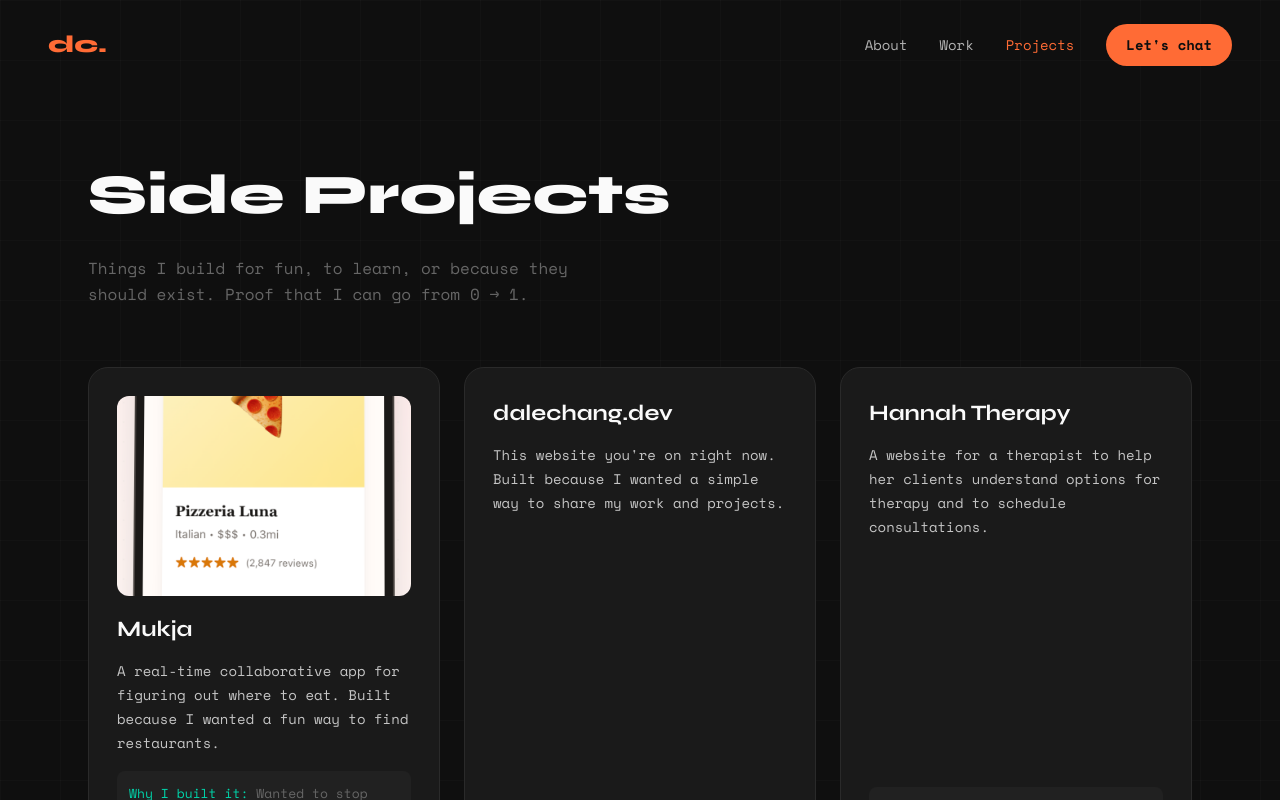
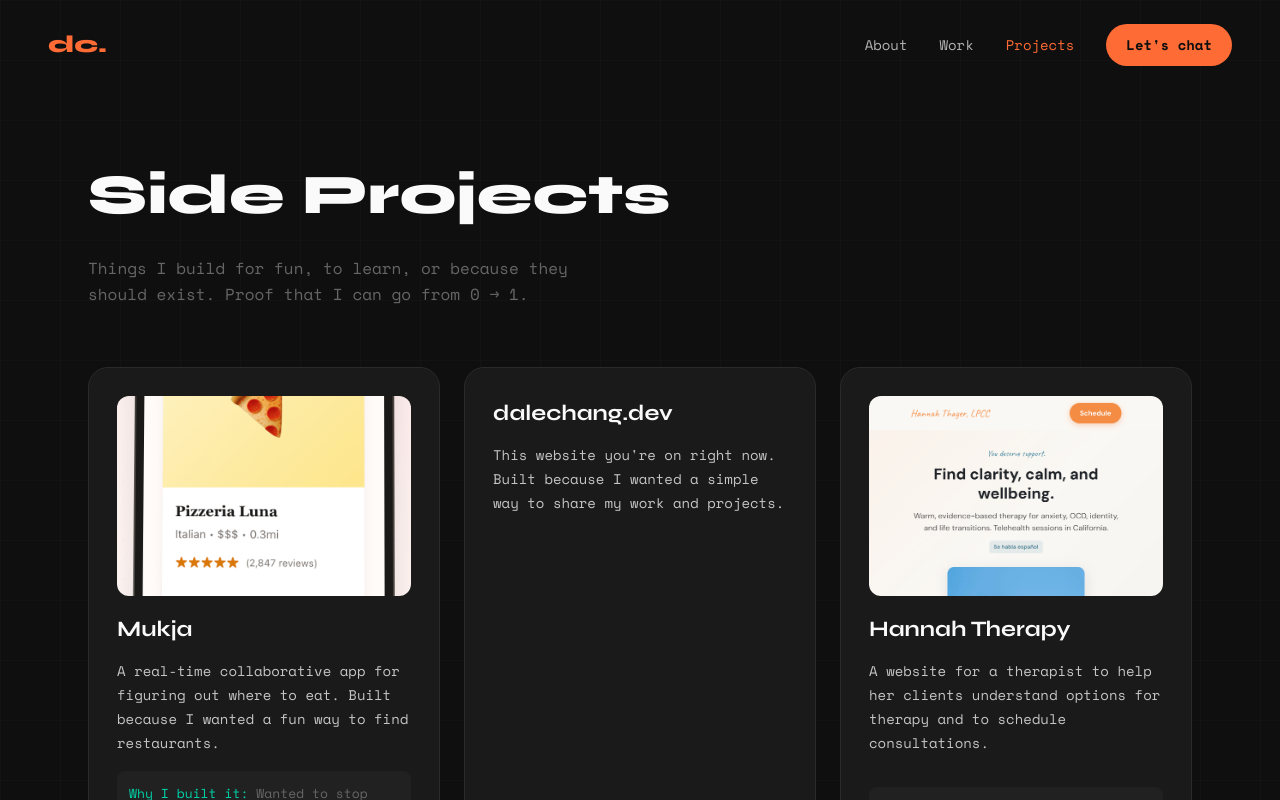
Before and after one commit to dalecb13/dalechang.dev, a Next.js app in the folder apps/web/: page /projects in a window 1280 px wide. Shown: the top 800 px of the page. Built offline with nearby package versions, Linux system fonts and the light colour scheme.

Commit message:
Add hannahtherapy hero section screenshot

```diff
--- a/apps/web/app/projects/page.tsx
+++ b/apps/web/app/projects/page.tsx
@@ -28,7 +28,7 @@ const projects = [
         why: "Finding a therapist is hard. I wanted to make it easier for clients to find her.",
         tech: ["Next.js", "React", "TypeScript", "Vercel", "Cursor", "LLMs", "AI", "GitHub"],
         link: "https://hannahtherapy.online",
-        image: null,
+        image: "/hannahtherapy-hero.png",
     },
     {
         id: 4,
```
Also changed, not shown: apps/web/public/hannahtherapy-hero.png (added).
